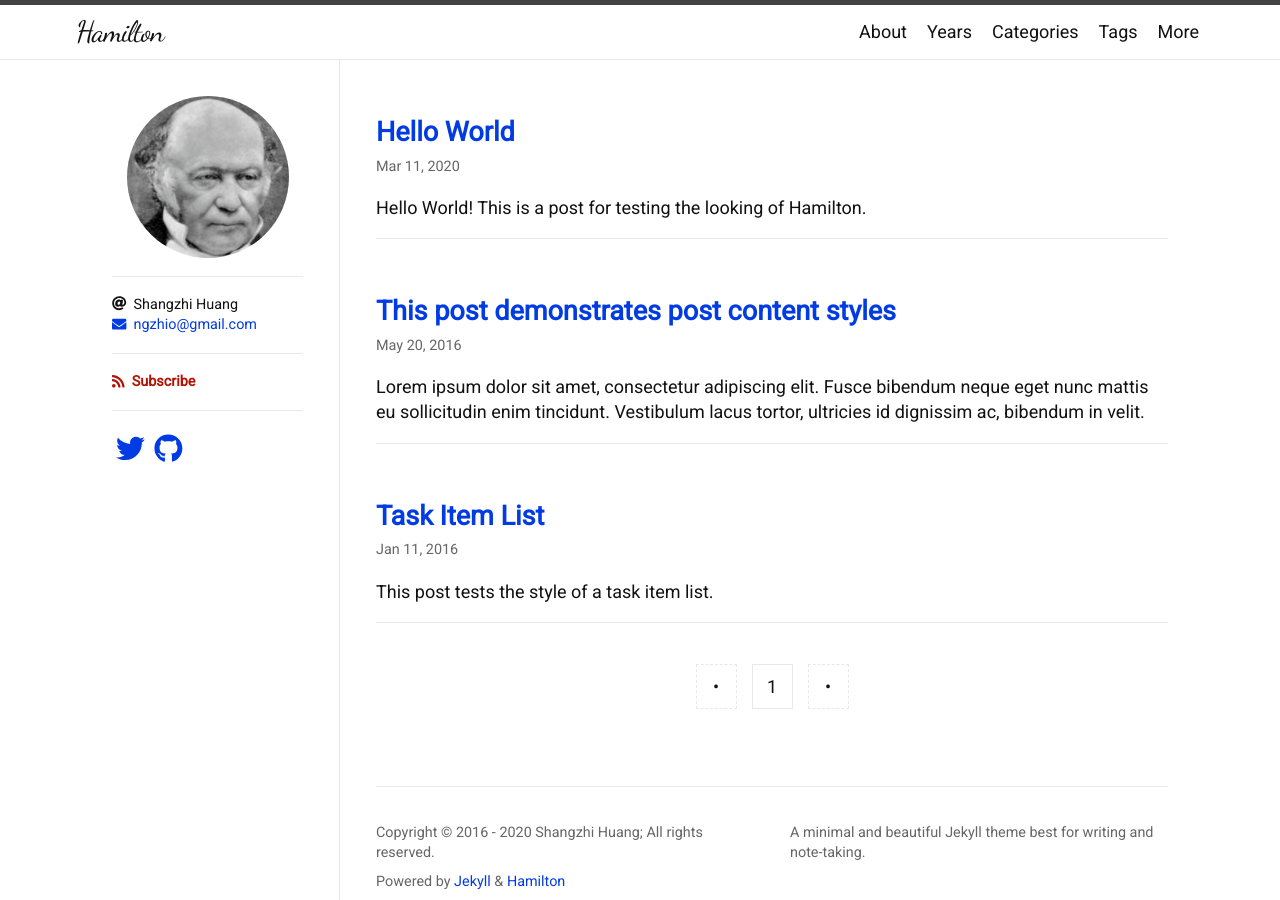
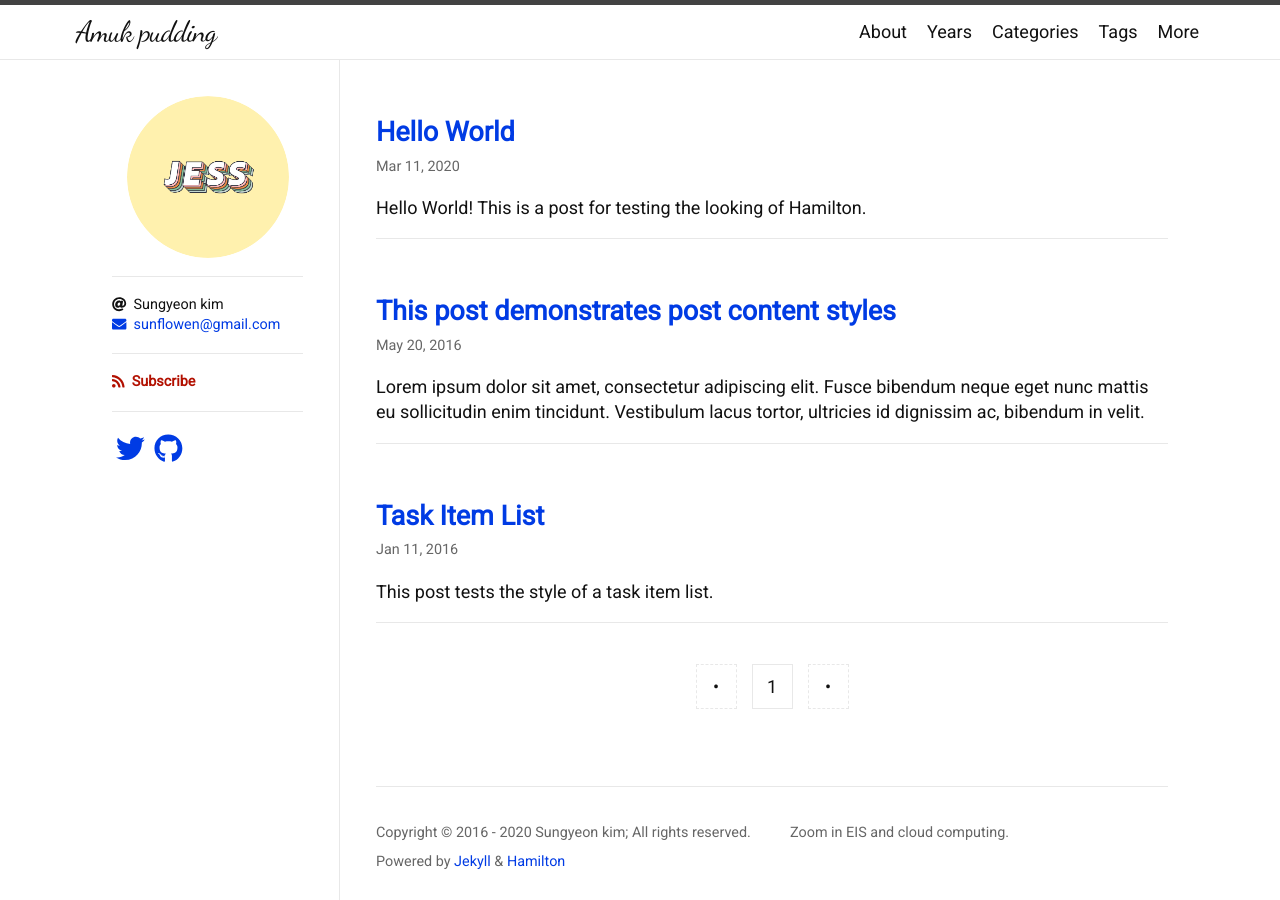
Before and after one commit to sunflowen/sunflowen.github.io, a Jekyll site: the page built from index.html, in a window 1280 px wide. Built offline with Jekyll 4.4.1, drawn with Linux system fonts in a browser that asks for light colours; nearby versions of some CDN libraries; some web fonts are replaced; the list of posts is cut into pages by our own code.

Commit message:
커스터마이즈1 끝!

```diff
--- a/_config.yml
+++ b/_config.yml
@@ -1,8 +1,8 @@
-title: Hamilton
-description: A minimal and beautiful Jekyll theme best for writing and note-taking.
-author: Shangzhi Huang
-avatar: /logo.png
-email: ngzhio@gmail.com
+title: Amuk pudding
+description: Zoom in EIS and cloud computing.
+author: Sungyeon kim
+avatar: /assets/jess.png
+email: sunflowen@gmail.com
 
 plugins:
   - jekyll-seo-tag
@@ -32,7 +32,7 @@ exclude:
 twitter:
   username: ngzhio
   card: summary
-logo: logo.png
+logo: jess.png
 social:
   name: Shangzhi Huang
   links:
```
Also changed, not shown: assets/jess.png (added), jess.png (added), 1 other file.
